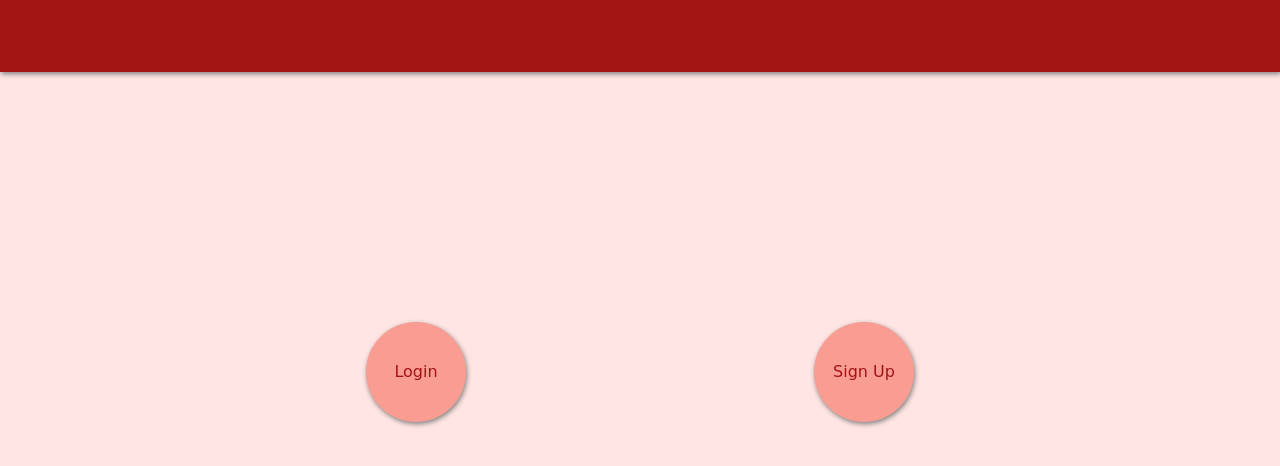
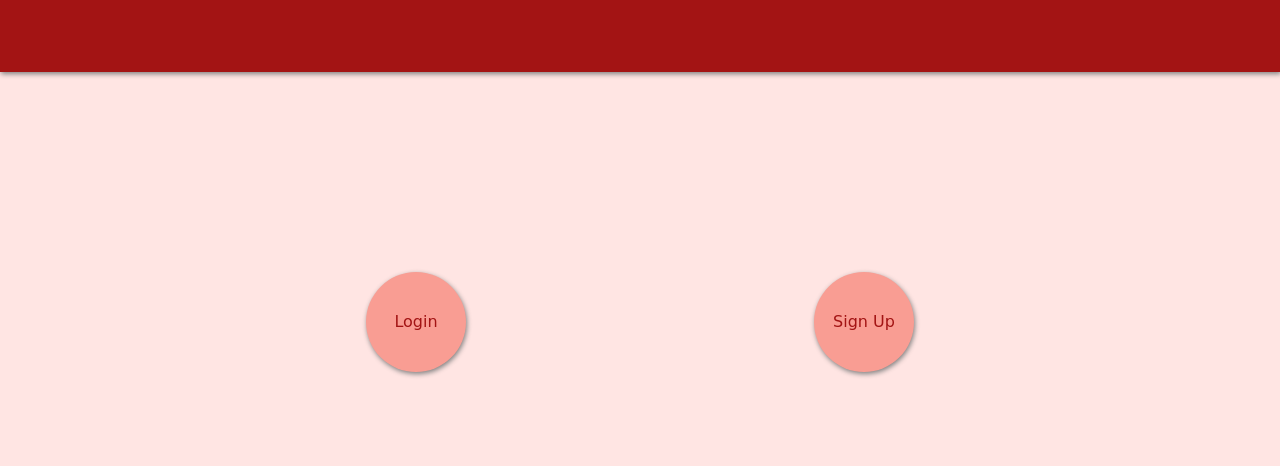
Before and after one commit to aminkhandesign/whereuappV3, a plain HTML site: page index.html in a window 1280 px wide. Shown: the part 78-544 px from the top of the page. Drawn offline with Linux system fonts and the light colour scheme; a web font is replaced by a local one.

Commit message:
SMALL MODIFICATIONS, NOTHING SUBSTANTIAL

```diff
--- a/scss/main.scss
+++ b/scss/main.scss
@@ -47,9 +47,11 @@ main{position:absolute;top:150px;
 #loginButtonContainer{
 
             @extend .flexHorizontal;
+            position:relative;
+                      top:200px;
                       height:200px;
                       width:70%;
-                      margin:250px auto;}
+                      margin:0px auto;}
 
 .signinTitles{text-align:center;color:white;width:100%;
               position:relative;
```
Also changed, not shown: css/main.css, 1 other file.
